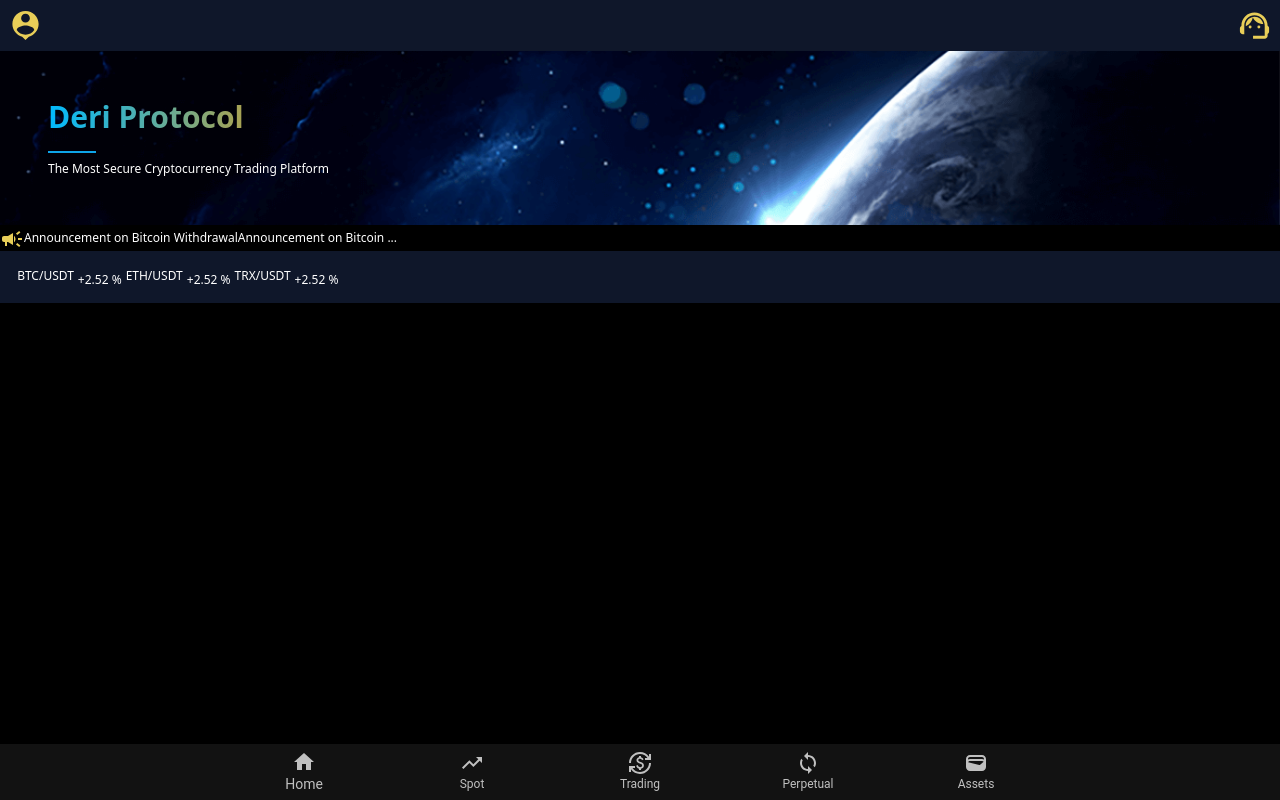
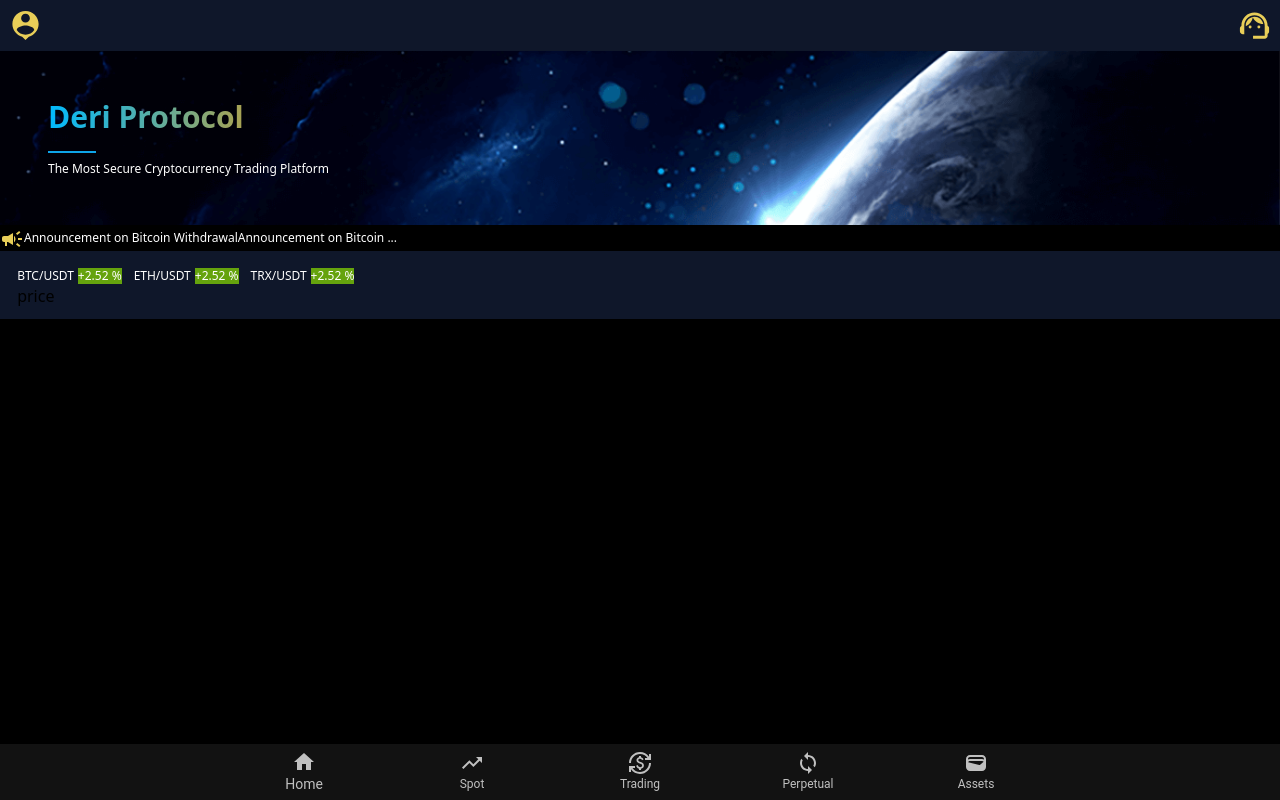
Before and after one commit to manuel-spec/DeriProtocol, a React (Vite) app: page / in a window 1280 px wide. Built offline with nearby package versions, Linux system fonts and the light colour scheme; no server answers.

Commit message:
crypto websocket connection

```diff
--- a/src/App.css
+++ b/src/App.css
@@ -556,6 +556,30 @@
   margin-bottom: 1rem;
 }
 
+.ml-1 {
+  margin-left: 0.25rem;
+}
+
+.ml-2 {
+  margin-left: 0.5rem;
+}
+
+.ml-3 {
+  margin-left: 0.75rem;
+}
+
+.mr-2 {
+  margin-right: 0.5rem;
+}
+
+.mr-4 {
+  margin-right: 1rem;
+}
+
+.mr-3 {
+  margin-right: 0.75rem;
+}
+
 .flex {
   display: flex;
 }
@@ -608,6 +632,11 @@
   background-color: rgb(30 41 59 / var(--tw-bg-opacity));
 }
 
+.bg-lime-600 {
+  --tw-bg-opacity: 1;
+  background-color: rgb(101 163 13 / var(--tw-bg-opacity));
+}
+
 .p-12 {
   padding: 3rem;
 }
@@ -628,6 +657,10 @@
   padding: 0.25rem;
 }
 
+.pr-1 {
+  padding-right: 0.25rem;
+}
+
 .text-3xl {
   font-size: 1.875rem;
   line-height: 2.25rem;
--- a/src/components/HomeComponent/CoinGraph.jsx
+++ b/src/components/HomeComponent/CoinGraph.jsx
@@ -1,23 +1,34 @@
+import { useState } from "react"
 
 const CoinGraph = () => {
+    const [data, setData] = useState(null)
+    const ws = new WebSocket("wss://stream.binance.com:9443/ws/btcusdt@trade")
+    ws.onmessage = (event) =>{
+        setData(JSON.parse(event.data))
+
+    }
+
   return (
     <div className="flex flex-row bg-slate-900" style={{padding:'1.07143rem 1.07143rem .71429rem'}}>
-        <div className="flex flex-col">
+        <div className="flex flex-col mr-3">
             <div className="flex flex-row text-xs text-white">
                 <div>BTC/USDT</div>
-                <div className="p-1 text-green">+2.52 %</div>
+                <div className="ml-1 bg-lime-600">+2.52 %</div>
+            </div>
+            <div>
+                price
             </div>
         </div>
-        <div className="flex flex-col  text-xs text-white">
+        <div className="flex flex-col  text-xs text-white mr-3">
             <div className="flex flex-row">
                 <p>ETH/USDT</p>
-                <p className="p-1 text-green">+2.52 %</p>
+                <p className="ml-1 bg-lime-600">+2.52 %</p>
             </div>
         </div>
-        <div className="flex flex-col  text-xs text-white">
+        <div className="flex flex-col  text-xs text-white mr-3">
             <div className="flex flex-row">
                 <p>TRX/USDT</p>
-                <p className="p-1 text-white">+2.52 %</p>
+                <p className="ml-1 bg-lime-600">+2.52 %</p>
             </div>
         </div>
     </div>
```
